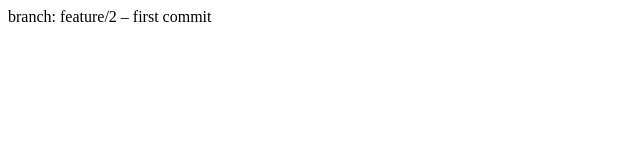
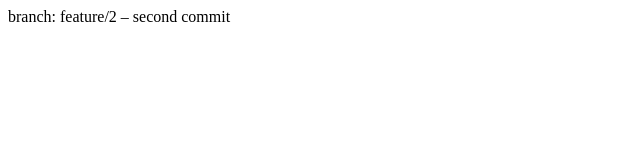
Before and after one commit to brightestsirius/FrontendPro, a plain HTML site: page index.html in a window 1280 px wide. Shown: the full height of the page, 0-640 px from the left. Drawn offline with Linux system fonts and the light colour scheme.

Commit message:
branch: feature/2 – second commit

```diff
--- a/index.html
+++ b/index.html
@@ -5,6 +5,6 @@
 	<title>Document</title>
 </head>
 <body>
-	branch: feature/2 – first commit
+	branch: feature/2 – second commit
 </body>
 </html>
```
